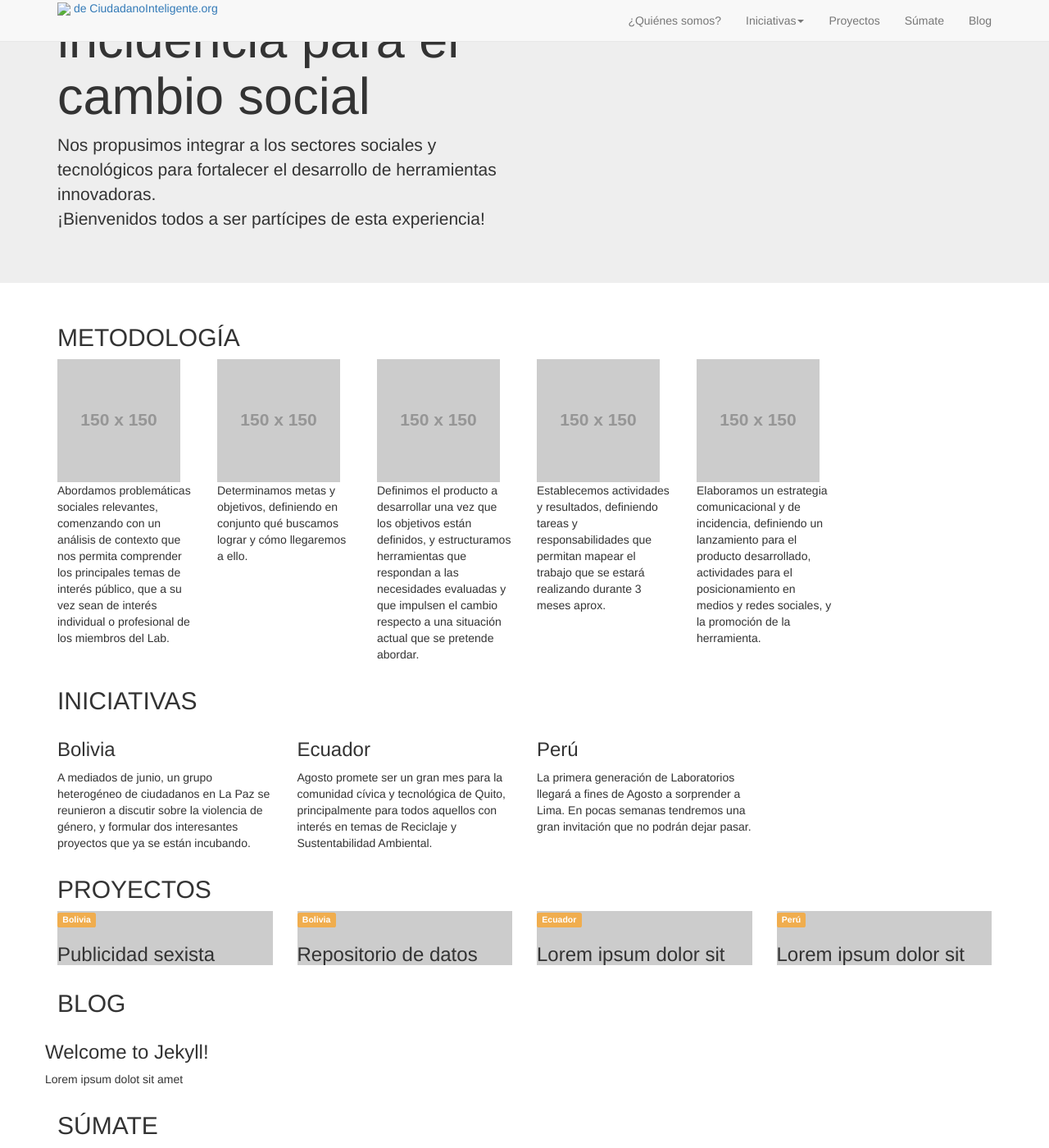
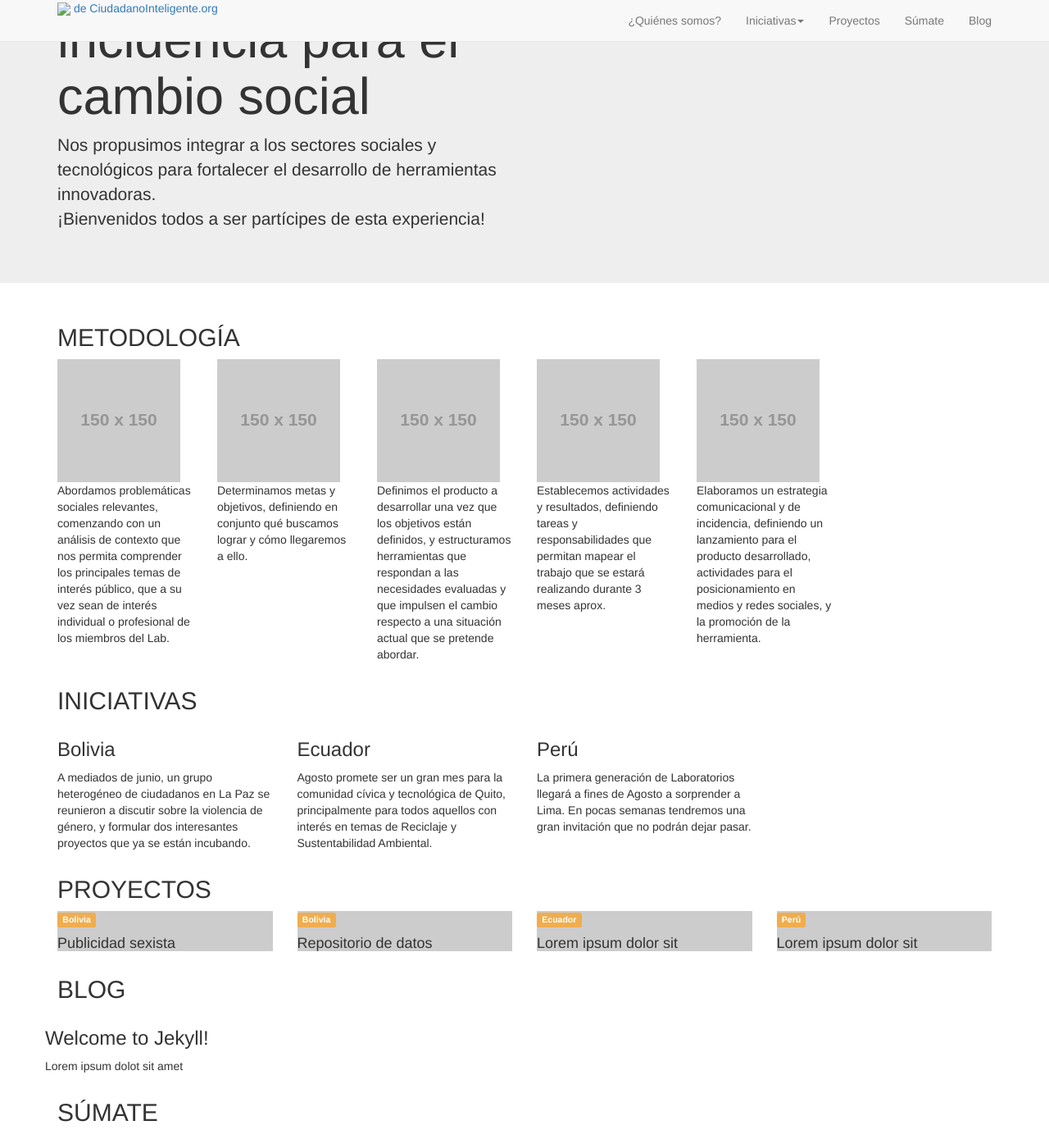
Before and after one commit to ciudadanointeligente/br.labcivico.org.github.io, a Jekyll site: the page built from index.html, in a window 1280 px wide and 1400 px high, scrolled down 493 px. Shown: the whole window at 82% size. Built offline with Jekyll 4.4.1, drawn with Linux system fonts in a browser that asks for light colours; nearby versions of some CDN libraries.

Commit message:
Updated projects heading style

```diff
--- a/_includes/head.html
+++ b/_includes/head.html
@@ -11,7 +11,7 @@
   <link rel="stylesheet" href="//maxcdn.bootstrapcdn.com/bootstrap/3.3.5/css/bootstrap.min.css">
   <link rel="stylesheet" href="{{ "/css/main.css" | prepend: site.baseurl }}">
   <link href='http://fonts.googleapis.com/css?family=Montserrat:400,700' rel='stylesheet' type='text/css'>
-  <link href='//fonts.googleapis.com/css?family=Open+Sans' rel='stylesheet' type='text/css'>
+  <link href='http://fonts.googleapis.com/css?family=Open+Sans:400,300,700' rel='stylesheet' type='text/css'>
 
   <script src="//ajax.googleapis.com/ajax/libs/jquery/1.11.3/jquery.min.js"></script>
   <script src="//maxcdn.bootstrapcdn.com/bootstrap/3.3.5/js/bootstrap.min.js"></script>
--- a/index.html
+++ b/index.html
@@ -62,8 +62,10 @@ layout: default
 						{% for project in site.projects %}
 						<div class="col-md-3">
 							<div style="background-image:url({{project.image}})">
-								<a href="{{ site.baseurl }}/"><span class="label label-warning">{{project.country}}</span></a>
-								<h3>{{project.heading}}</h3>
+								<div class="projects">
+									<a href="{{ site.baseurl }}/"><span class="label label-warning">{{project.country}}</span></a>
+									<h4>{{project.heading}}</h4>
+								</div>
 							</div>
 						</div>
 						{% endfor %}
```
Also changed, not shown: _sass/_base.scss (+20 -1 lines).
